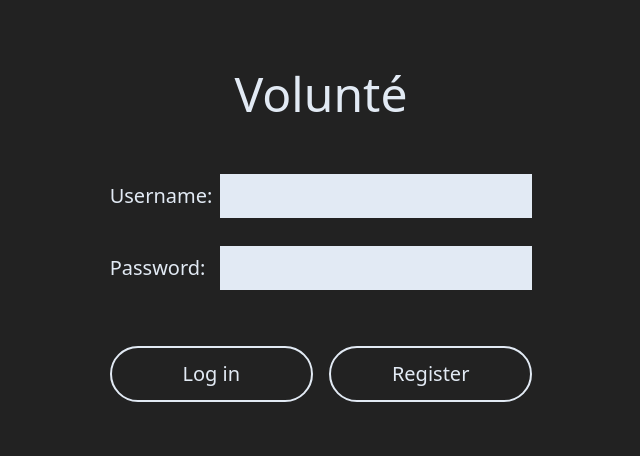
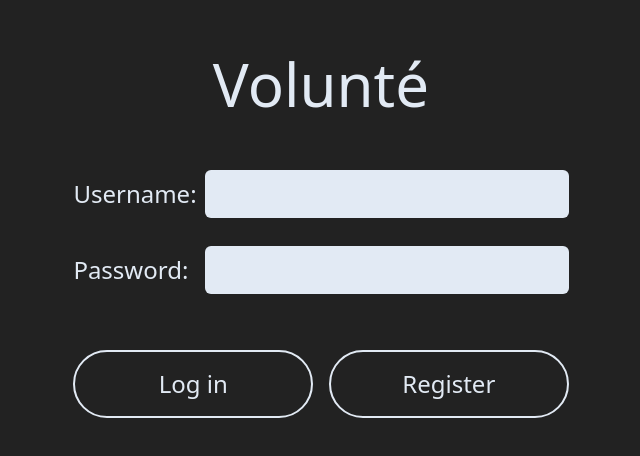
Before and after one commit to webbgamers/volunte, a React (Vite) app in the folder volunte-frontend/: page / in a window 1280 px wide. Shown: the part 164-620 px from the top of the page, without its empty margins (319-959 px from the left). Built offline with nearby package versions, Linux system fonts and the light colour scheme.

Commit message:
Created Primary Design for Register Form

```diff
--- a/volunte-frontend/src/App.jsx
+++ b/volunte-frontend/src/App.jsx
@@ -63,27 +63,27 @@ function App() {
     return (
       <>
         <section className='h-full container flex flex-col justify-center mx-auto space-y-10'>
-          <h1 className='text-5xl text-red'>Volunté</h1>
+          <h1 className='text-6xl'>Volunté</h1>
 
-          <div className="flex flex-col py-4 items-stretch space-y-7 mx-auto text-xl">
+          <div className="flex flex-col py-4 items-stretch space-y-7 mx-auto text-2xl">
             <label className="flex flex-row place-content-between items-center space-x-2">
               <div>Username:</div>
-              <input className='p-2' value={usernameT} onChange={e => setUsernameT(e.target.value)} />
+              <input className='p-2 rounded-md'type='text' value={usernameT} onChange={e => setUsernameT(e.target.value)} />
             </label>
             <label className='flex flex-row place-content-between items-center space-x-2'>
               <div>Password:</div>
-              <input className='p-2' value={passwordT} onChange={e => setPasswordT(e.target.value)} />
+              <input className='p-2 rounded-md' type="password" value={passwordT} onChange={e => setPasswordT(e.target.value)} />
             </label>
           </div>
 
-          <div className='flex flex-row space-x-4 text-xl'>
-              <button className='p-3 w-1/2 border-2 rounded-full hover:bg-light hover:text-eerieBlack' type="submit" onClick={LoginButton}>
-                <div className=''>
+          <div className='flex flex-row space-x-4 text-2xl'>
+              <button className='p-4 w-1/2 border-2 rounded-full ease-in-out duration-300 hover:bg-light hover:text-eerieBlack' type="submit" onClick={LoginButton}>
+                <div>
                   Log in
                 </div>
               </button>
-              <button className='p-3 w-1/2 border-2 rounded-full hover:bg-light hover:text-eerieBlack' type="submit" onClick={LoginRegisterSwap}>
-                <div className=''>
+              <button className='p-4 w-1/2 border-2 rounded-full ease-in-out duration-300 hover:bg-light hover:text-eerieBlack' type="submit" onClick={LoginRegisterSwap}>
+                <div>
                   Register
                 </div>
               </button>
@@ -103,41 +103,37 @@ function App() {
 
     return (
       <>
-        <h1>Volunte</h1>
+        <section className='h-full container flex flex-col justify-center mx-auto space-y-10'>
+          <h1 className='text-6xl'>Volunté</h1>
 
-        <div>
+          <div className="flex flex-col py-4 items-stretch space-y-7 mx-auto text-2xl">
+            <label className="flex flex-row place-content-between items-center space-x-2">
+              <div>Name:</div>
+              <input className='p-2 rounded-md'type='text' value={nameT} onChange={e => setNameT(e.target.value)} />
+            </label>
+            <label className='flex flex-row place-content-between items-center space-x-2'>
+              <div>Username:</div>
+              <input className='p-2 rounded-md' type="text" value={usernameT} onChange={e => setUsernameT(e.target.value)} />
+            </label>
+            <label className='flex flex-row place-content-between items-center space-x-2'>
+              <div>Password:</div>
+              <input className='p-2 rounded-md' type="password" value={passwordT} onChange={e => setPasswordT(e.target.value)} />
+            </label>
+          </div>
 
-          <button onClick={LoginRegisterSwap}>Go to login</button>
-
-          <br />
-          <br />
-
-          <label>
-            Name:
-            <input value={nameT} onChange={e => setNameT(e.target.value)} />
-          </label>
-
-          <br />
-          <br />
-
-          <label>
-            Username:
-            <input value={usernameT} onChange={e => setUsernameT(e.target.value)} />
-          </label>
-
-          <br />
-          <br />
-
-          <label>
-            Password:
-            <input value={passwordT} onChange={e => setPasswordT(e.target.value)} />
-          </label>
-        </div>
-
-        <br />
-        <br />
-
-        <button type="submit" onClick={Register}>Register</button>
+          <div className='flex flex-row space-x-4 text-2xl'>
+              <button className='p-4 w-1/2 border-2 rounded-full ease-in-out duration-300 hover:bg-light hover:text-eerieBlack' type="submit" onClick={LoginRegisterSwap}>
+                <div>
+                  Log in
+                </div>
+              </button>
+              <button className='p-4 w-1/2 border-2 rounded-full ease-in-out duration-300 hover:bg-light hover:text-eerieBlack' type="submit" onClick={Register}>
+                <div>
+                  Register
+                </div>
+              </button>
+          </div>
+        </section>
       </>
     )
   }
```
